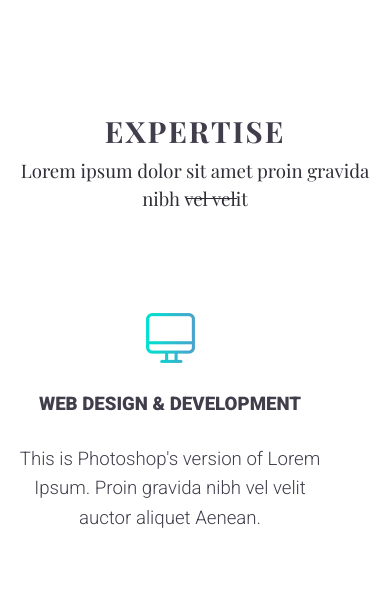
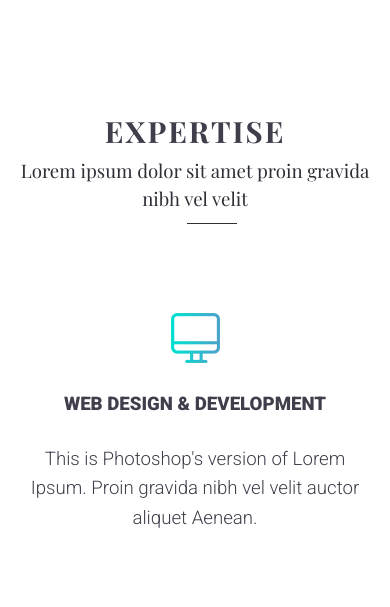
Before and after one commit to AndreyN1991/tajam_master, a plain HTML site: page index.html in a window 390 px wide. Shown: the part 1550-2157 px from the top of the page. Drawn offline with nearby package versions, Linux system fonts and the light colour scheme; grey boxes are pictures that could not be loaded; a web font is replaced by a local one.

Commit message:
Правки для верного отражения

```diff
--- a/css/style.css
+++ b/css/style.css
@@ -208,7 +208,7 @@ ul, li {
 
 .feature {
     text-align: center;
-    width: 310px;
+    min-width: 310px;
     margin-bottom: 80px;
 }
 
@@ -344,6 +344,12 @@ ul, li {
     }
 }
 
+@media screen and (max-width: 488px) {
+    .expertise__title::after {
+        top: 110px;
+    }
+}
+
 @media screen and (max-width: 367px) {
     .carousel-item h1::after {
         top: 170px;
--- a/index.html
+++ b/index.html
@@ -269,11 +269,6 @@
         </div>
     </footer>
     <script src="https://code.jquery.com/jquery-3.3.1.slim.min.js" integrity="sha384-q8i/X+965DzO0rT7abK41JStQIAqVgRVzpbzo5smXKp4YfRvH+8abtTE1Pi6jizo" crossorigin="anonymous"></script>
-    <script src="https://cdnjs.cloudflare.com/ajax/libs/popper.js/1.14.3/umd/popper.min.js" integrity="sha384-ZMP7rVo3mIykV+2+9J3UJ46jBk0WLaUAdn689aCwoqbBJiSnjAK/l8WvCWPIPm49" crossorigin="anonymous"></script>
-    <script src="https://stackpath.bootstrapcdn.com/bootstrap/4.1.3/js/bootstrap.min.js" integrity="sha384-ChfqqxuZUCnJSK3+MXmPNIyE6ZbWh2IMqE241rYiqJxyMiZ6OW/JmZQ5stwEULTy" crossorigin="anonymous"></script>
-    <!--
-    <script src="https://code.jquery.com/jquery-3.3.1.slim.min.js" integrity="sha384-q8i/X+965DzO0rT7abK41JStQIAqVgRVzpbzo5smXKp4YfRvH+8abtTE1Pi6jizo" crossorigin="anonymous"></script>
     <script>window.jQuery || document.write('<script src="js/jquery-slim.min.js"><\/script>')</script>
     <script src="js/bootstrap.bundle.min.js" integrity="sha384-xrRywqdh3PHs8keKZN+8zzc5TX0GRTLCcmivcbNJWm2rs5C8PRhcEn3czEjhAO9o" crossorigin="anonymous"></script>
-    -->
 </body>
```
